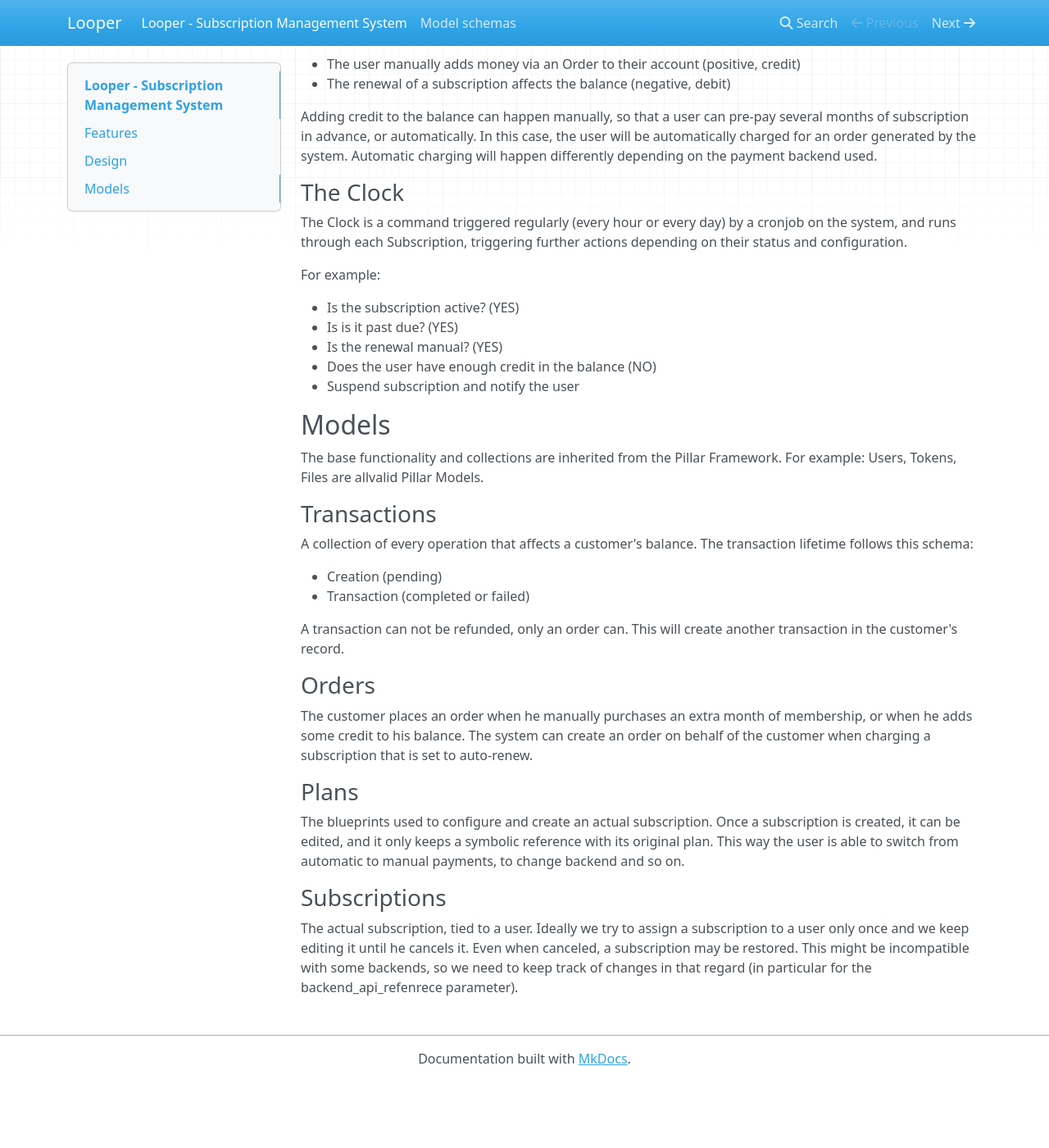
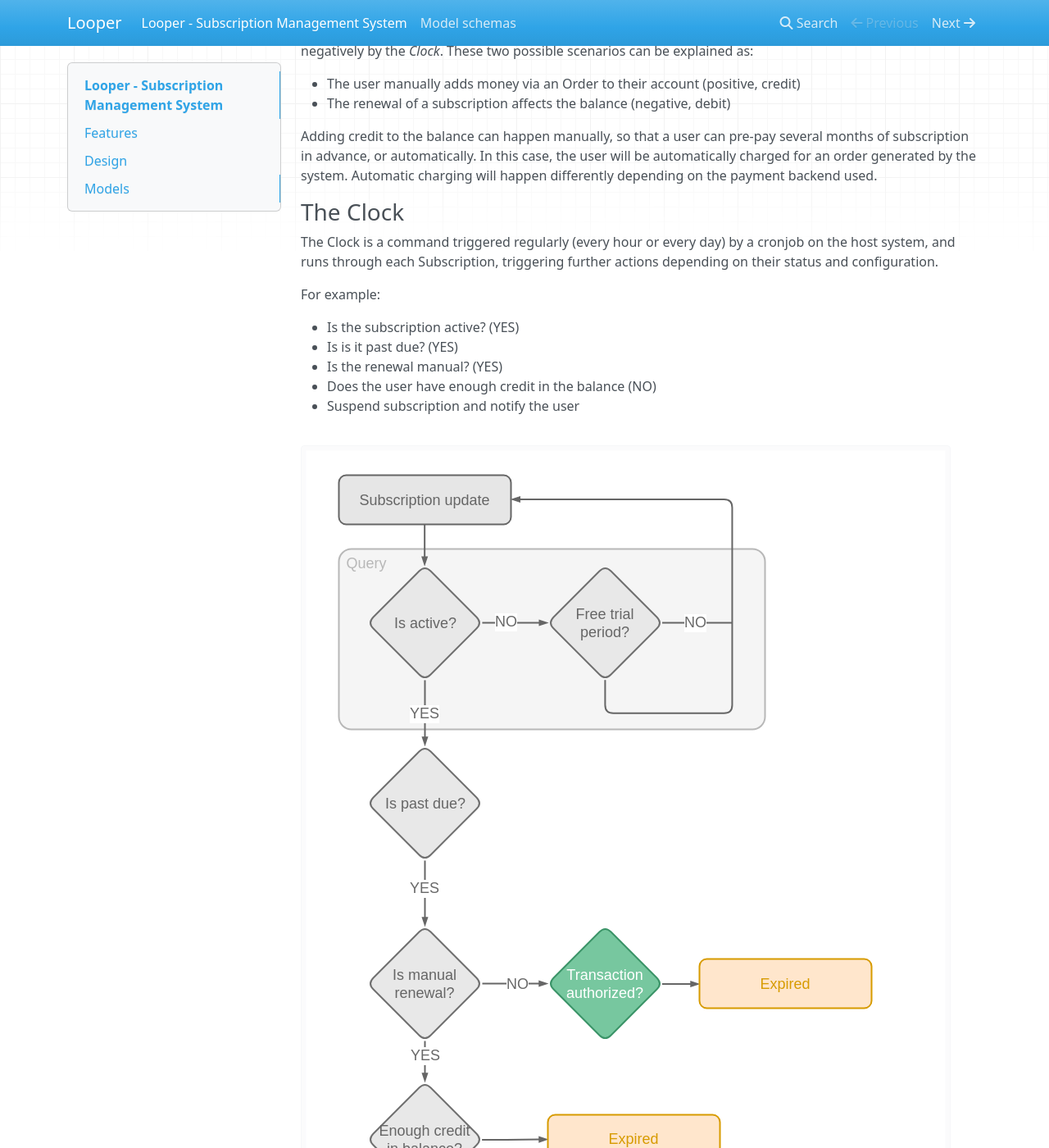
Before and after one commit to armadillica/looper, an MkDocs documentation site: the page built from docs/docs/index.md, in a window 1280 px wide and 1400 px high, scrolled down 1262 px. Shown: the whole window at 82% size. Built offline with MkDocs 1.6.1, drawn with Linux system fonts in a browser that asks for light colours; nearby versions of some CDN libraries; before the commit the page ends 2581 px from its top, so only the background shows below that; some of the changed text lies outside the part shown.

Commit message:
Update docs
Add diagram for renewal flow. Update overall text.

```diff
--- a/docs/docs/index.md
+++ b/docs/docs/index.md
@@ -40,9 +41,10 @@ for an order generated by the system. Automatic charging will happen differently
 payment backend used.
 
 ### The Clock
-The Clock is a command triggered regularly (every hour or every day) by a cronjob on the system,
-and runs through each Subscription, triggering further actions depending on their status and
-configuration.
+
+The Clock is a command triggered regularly (every hour or every day) by a cronjob on the host
+system, and runs through each Subscription, triggering further actions depending on their status
+and configuration.
 
 For example:
 
@@ -52,35 +54,40 @@ For example:
 - Does the user have enough credit in the balance (NO)
 - Suspend subscription and notify the user
 
+![](looper_renewal.svg)
 
 ## Models
 
 The base functionality and collections are inherited from the Pillar Framework. For example:
-Users, Tokens, Files are allvalid Pillar Models.
+Users, Tokens, Files are all valid Pillar Models.
 
 ### Transactions
-A collection of every operation that affects a customer's balance. The transaction
+
+A collection of every operation that affects a customer's Balance. The Transaction
 lifetime follows this schema:
 
 * Creation (pending)
 * Transaction (completed or failed)
 
-A transaction can not be refunded, only an order can. This will create another
-transaction in the customer's record.
+A Transaction can not be refunded, only an Order can. This will create another
+Transaction in the customer's record.
 
 ### Orders
-The customer places an order when he manually purchases an extra month of membership,
-or when he adds some credit to his balance.
-The system can create an order on behalf of the customer when charging a subscription
-that is set to auto-renew.
+
+The customer places an order when he manually purchases an extra month of membership, or when he
+adds some credit to his Balance.
+The system can create an Order on behalf of the customer when charging a Subscription that is set
+to auto-renew.
 
 ### Plans
-The blueprints used to configure and create an actual subscription. Once a subscription is created,
-it can be edited, and it only keeps a symbolic reference with its original plan.
-This way the user is able to switch from automatic to manual payments, to change backend and so on.
+
+The blueprints used to configure and create an actual Subscription. Once a Subscription is created,
+it can be edited, and it only keeps a symbolic reference with its original Plan.
+This allows for the user to switch from automatic to manual payments, to change backend and so on.
 
 ### Subscriptions
-The actual subscription, tied to a user. Ideally we try to assign a subscription to a user only once
-and we keep editing it until he cancels it. Even when canceled, a subscription may be restored.
-This might be incompatible with some backends, so we need to keep track of changes in that regard
-(in particular for the backend_api_refenrece parameter).
+
+The actual Subscription, tied to a user. Ideally we try to assign a Subscription to a user only
+once and we then keep editing it until it gets canceled. Even when canceled, a Subscription may be
+restored. This might be incompatible with some backends, so we need to keep track of changes
+in that regard (in particular for the backend_api_refenrece parameter).
```
Also changed, not shown: other parts of docs/docs/index.md (+3 -2 lines), docs/docs/looper_renewal.svg (added).
